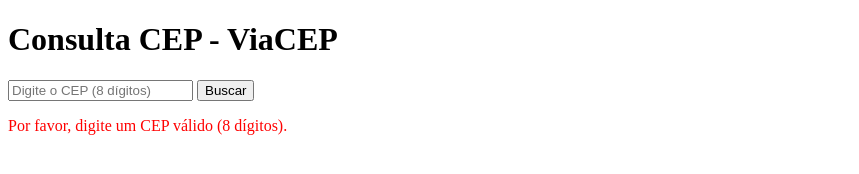
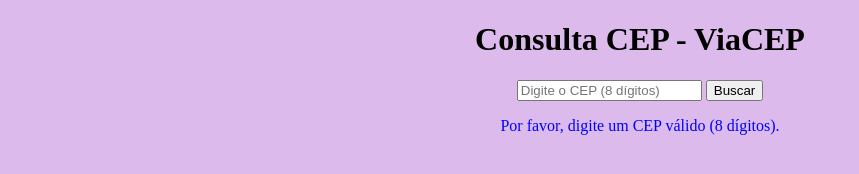
Before and after one commit to camilabezerrah/atividade2, a plain HTML site: page index.html in a window 1280 px wide. Both pictures are taken after a click on the button "Buscar". Shown: the whole page, without its empty margins (0-859 px from the left). Drawn offline with Linux system fonts and the light colour scheme.

Commit message:
Add files via upload

```diff
--- a/index.html
+++ b/index.html
@@ -4,6 +4,7 @@
     <meta charset="UTF-8">
     <meta name="viewport" content="width=device-width, initial-scale=1.0">
     <title>Consulta CEP - ViaCEP</title>
+    <link rel="stylesheet" href="style.css">
 </head>
 <body>
     <div class="container">
@@ -19,7 +20,7 @@
         const resultadoDiv = document.getElementById('resultado');
 
         if (!/^\d{8}$/.test(cep)) {
-            resultadoDiv.innerHTML = '<p style="color: red;">Por favor, digite um CEP válido (8 dígitos).</p>';
+            resultadoDiv.innerHTML = '<p style="color: blue;">Por favor, digite um CEP válido (8 dígitos).</p>';
             return;
         }
 
--- /dev/null
+++ b/style.css
@@ -0,0 +1,4 @@
+body{
+    background-color: rgb(220, 187, 236);
+    text-align: center;
+}
```
